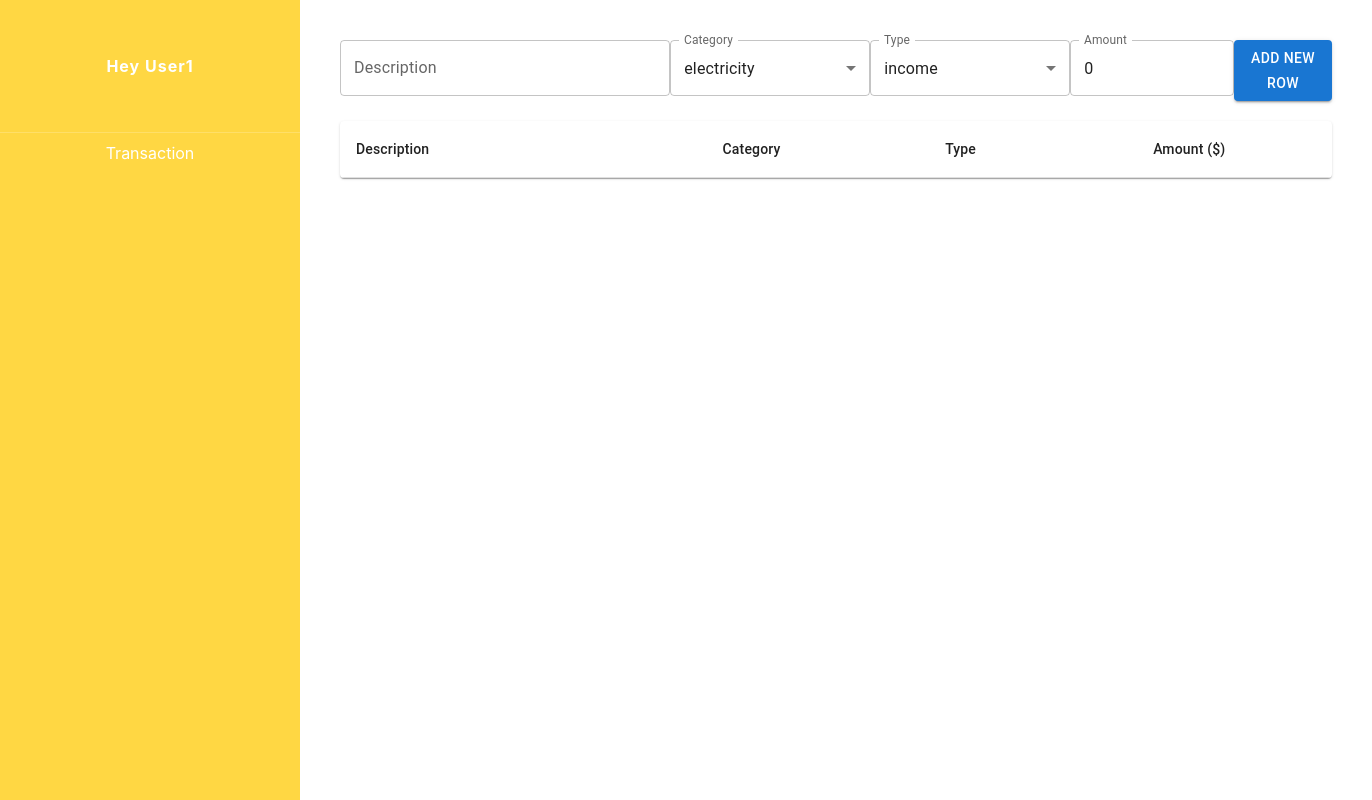
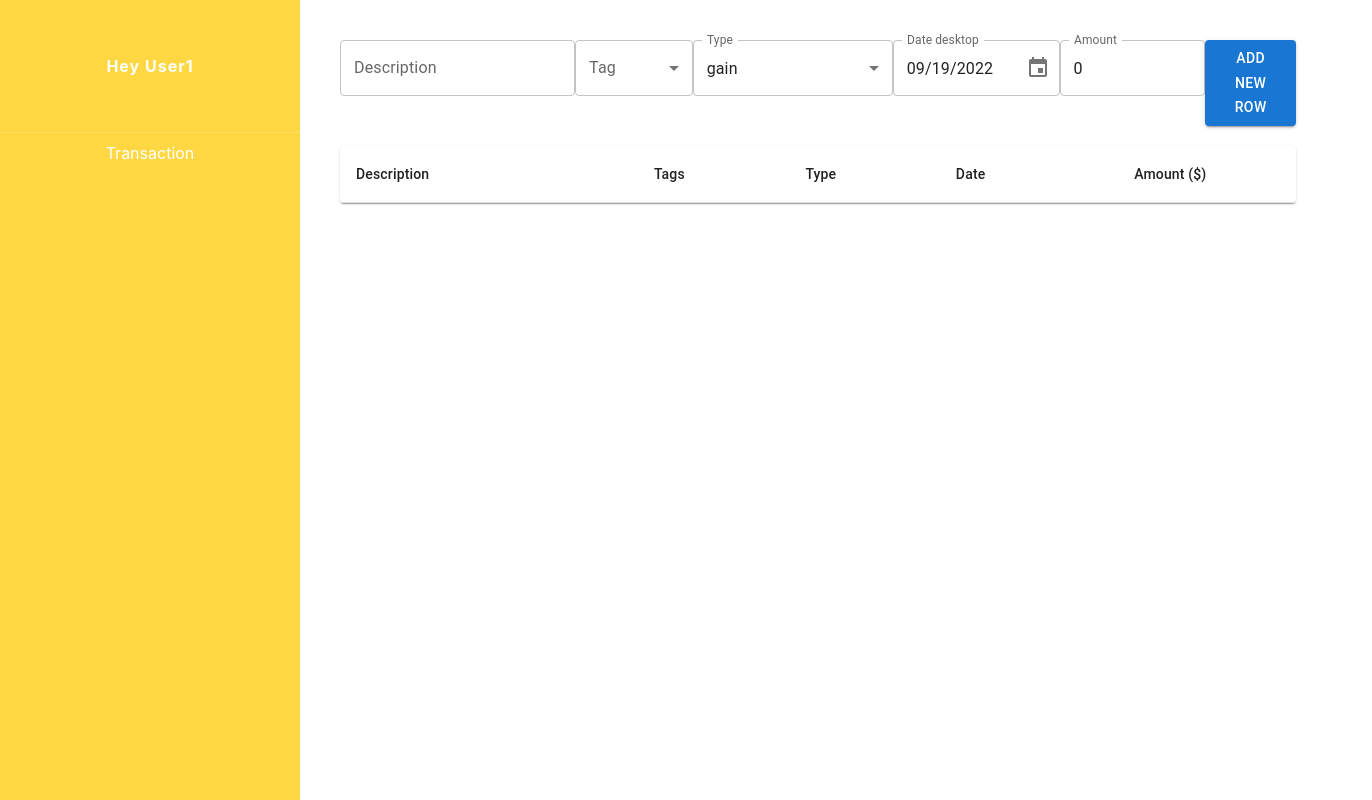
Before and after one commit to MonkeyAndEgg/doge-note, a Next.js app: page /transactions in a window 1280 px wide. Shown: the whole page, 1372 px wide, since content can reach past the window. Built offline with nearby package versions, Linux system fonts and the light colour scheme.

Commit message:
create and update transaction component

```diff
--- a/components/TableInput/TableInput.tsx
+++ /dev/null
@@ -1,91 +0,0 @@
-import { FormControl, InputLabel, MenuItem, Select, SelectChangeEvent, TextField, Button } from "@mui/material";
-import { useCallback, useState } from "react";
-import { CATEGORY } from "../../models/category";
-import { BALANCE_ENTRY_TYPE } from "../../models/type";
-import styles from './TableInput.module.scss';
-
-interface TableInputProps {
-  handleSumbit: (description: string, category: CATEGORY, type: BALANCE_ENTRY_TYPE, amount: number) => void;
-}
-
-const categories = [
-  CATEGORY.ELECTRICITY,
-  CATEGORY.FOOD,
-  CATEGORY.INSURANCE
-];
-
-const types = [
-  BALANCE_ENTRY_TYPE.INCOME,
-  BALANCE_ENTRY_TYPE.COST
-];
-
-export default function TableInput({ handleSumbit }: TableInputProps) {
-  const [ description, setDescription ] = useState('');
-  const [ category, setCategory ] = useState(CATEGORY.ELECTRICITY);
-  const [ type, setType ] = useState(BALANCE_ENTRY_TYPE.INCOME);
-  const [ amount, setAmount ] = useState(0);
-
-  const handleCategoryChange = useCallback((e: SelectChangeEvent) => {
-    setCategory(e.target.value as CATEGORY);
-  }, []);
-
-  const handleTypeChange = useCallback((e: SelectChangeEvent) => {
-    setType(e.target.value as BALANCE_ENTRY_TYPE);
-  }, []);
-
-  return (
-    <div className={styles.container}>
-        <TextField
-          label="Description"
-          sx={{ width: 500 }}
-          value={description}
-          onChange={(e) => setDescription(e.target.value)}
-        />
-        <FormControl sx={{ minWidth: 200 }}>
-          <InputLabel>Category</InputLabel>
-          <Select
-            labelId="category-select-label"
-            id="category-select"
-            value={category}
-            label="Category"
-            onChange={handleCategoryChange}
-          >
-            {
-              categories && categories.map((category) => (
-                <MenuItem key={category} value={category}>{category}</MenuItem>
-              ))
-            }
-          </Select>
-        </FormControl>
-
-        <FormControl sx={{ minWidth: 200 }}>
-          <InputLabel>Type</InputLabel>
-          <Select
-            labelId="type-select-label"
-            id="type-select"
-            value={type}
-            label="Type"
-            onChange={handleTypeChange}
-          >
-            {
-              types && types.map((type) => (
-                <MenuItem key={type} value={type}>{type}</MenuItem>
-              ))
-            }
-          </Select>
-        </FormControl>
-
-        <TextField
-          label="Amount"
-          type="number"
-          InputLabelProps={{
-            shrink: true,
-          }}
-          value={amount}
-          onChange={(e) => setAmount(+e.target.value)}
-        />
-
-        <Button variant="contained" onClick={() => handleSumbit(description, category, type, amount)}>ADD NEW ROW</Button>
-      </div>
-  );
-}
--- /dev/null
+++ b/components/Transaction/TransactionInput/TransactionInput.tsx
@@ -0,0 +1,126 @@
+import { FormControl, InputLabel, MenuItem, Select, SelectChangeEvent, TextField, Button, OutlinedInput, Checkbox, ListItemText } from "@mui/material";
+import { useCallback, useState } from "react";
+import { BALANCE_ENTRY_TYPE } from "../../../models/type";
+import styles from './TransactionInput.module.scss';
+import { DesktopDatePicker } from '@mui/x-date-pickers';
+import dayjs, { Dayjs } from 'dayjs';
+import { TAG } from "../../../models/tag";
+
+interface TransactionInputProps {
+  handleSumbit: (description: string, tags: string[], type: BALANCE_ENTRY_TYPE, time: Dayjs | null, amount: number) => void;
+}
+
+const tags = [
+  TAG.FOOD,
+  TAG.INSURANCE
+];
+
+const types = [
+  BALANCE_ENTRY_TYPE.GAIN,
+  BALANCE_ENTRY_TYPE.LOSS
+];
+const ITEM_HEIGHT = 48;
+const ITEM_PADDING_TOP = 8;
+const MenuProps = {
+  PaperProps: {
+    style: {
+      maxHeight: ITEM_HEIGHT * 4.5 + ITEM_PADDING_TOP,
+      width: 250,
+    },
+  },
+};
+
+export default function TransactionInput({ handleSumbit }: TransactionInputProps) {
+  const [ description, setDescription ] = useState('');
+  const [ selectedTags, setSelectedTags ] = useState([] as string[]);
+  const [ type, setType ] = useState(BALANCE_ENTRY_TYPE.GAIN);
+  const [ amount, setAmount ] = useState(0);
+  const [ time, setTime ] = useState<Dayjs | null>(
+    dayjs(new Date()),
+  );
+
+  const handleTagsChange = useCallback((e: SelectChangeEvent<typeof selectedTags>) => {
+    const {
+      target: { value },
+    } = e;
+    console.log(value)
+    setSelectedTags(
+      // On autofill we get a stringified value.
+      typeof value === 'string' ? value.split(',') : value,
+    );
+  }, []);
+
+  const handleTypeChange = useCallback((e: SelectChangeEvent) => {
+    setType(e.target.value as BALANCE_ENTRY_TYPE);
+  }, []);
+
+  const handleDateCahnge = useCallback((newValue: Dayjs | null) => {
+    setTime(newValue);
+  }, []);
+
+  return (
+    <div className={styles.container}>
+        <TextField
+          label="Description"
+          sx={{ width: 400 }}
+          value={description}
+          onChange={(e) => setDescription(e.target.value)}
+        />
+        <FormControl sx={{ width: 200 }}>
+          <InputLabel id="demo-multiple-checkbox-label">Tag</InputLabel>
+          <Select
+            labelId="demo-multiple-checkbox-label"
+            id="demo-multiple-checkbox"
+            multiple
+            value={selectedTags}
+            onChange={handleTagsChange}
+            input={<OutlinedInput label="Tag" />}
+            renderValue={(selected) => selected.join(', ')}
+            MenuProps={MenuProps}
+          >
+            {tags.map((tag: TAG) => (
+              <MenuItem key={tag} value={tag}>
+                <Checkbox checked={selectedTags.indexOf(tag) > -1} />
+                <ListItemText primary={tag} />
+              </MenuItem>
+            ))}
+          </Select>
+        </FormControl>
+
+        <FormControl sx={{ minWidth: 200 }}>
+          <InputLabel>Type</InputLabel>
+          <Select
+            labelId="type-select-label"
+            id="type-select"
+            value={type}
+            label="Type"
+            onChange={handleTypeChange}
+          >
+            {
+              types && types.map((type) => (
+                <MenuItem key={type} value={type}>{type}</MenuItem>
+              ))
+            }
+          </Select>
+        </FormControl>
+        <DesktopDatePicker
+          label="Date desktop"
+          inputFormat="MM/DD/YYYY"
+          value={time}
+          onChange={handleDateCahnge}
+          renderInput={(params) => <TextField {...params} />}
+        />
+        <TextField
+          label="Amount"
+          type="number"
+          InputLabelProps={{
+            shrink: true,
+          }}
+          value={amount}
+          onChange={(e) => setAmount(+e.target.value)}
+        />
+
+        <Button variant="contained" onClick={() => handleSumbit(description, selectedTags, type, time, amount)}>ADD NEW ROW</Button>
+      </div>
+  );
+}
--- a/components/RecordTable/RecordTable.tsx
+++ b/components/Transaction/TransactionTable/TransactionTable.tsx
@@ -1,25 +1,26 @@
 import { TableContainer, Table, TableHead, TableRow, TableCell, TableBody, Paper } from '@mui/material';
 import { useState } from 'react';
-import { Transaction } from '../../models/transaction';
-import { CATEGORY } from '../../models/category';
-import { BALANCE_ENTRY_TYPE } from '../../models/type';
-import TableInput from '../TableInput/TableInput';
-import styles from "./RecordTable.module.scss";
+import styles from "./TransactionTable.module.scss";
+import dayjs, { Dayjs } from 'dayjs';
+import { BALANCE_ENTRY_TYPE } from '../../../models/type';
+import TableInput from '../TransactionInput/TransactionInput';
+import { Transaction } from '../../../models/transaction';
 
 function createData(
   description: string,
-  category: CATEGORY,
+  tags: string[],
   type: BALANCE_ENTRY_TYPE,
+  time: Dayjs,
   amount: number,
 ): Transaction {
-  return { description, category, type, amount };
+  return { description, tags, type, time, amount };
 }
 
-export default function RecordTable() {
+export default function TransactionTable() {
   const [entries, setEntries] = useState([] as Transaction[]);
 
-  const handleSumbit = (description: string, category: CATEGORY, type: BALANCE_ENTRY_TYPE, amount: number) => {
-    setEntries(prevEntries => [...prevEntries, createData(description, category, type, amount)]);
+  const handleSumbit = (description: string, tags: string[], type: BALANCE_ENTRY_TYPE, time: Dayjs | null, amount: number) => {
+    setEntries(prevEntries => [...prevEntries, createData(description, tags, type, time ? time : dayjs(new Date()), amount)]);
   };
 
   return (
@@ -30,8 +31,9 @@ export default function RecordTable() {
           <TableHead>
             <TableRow>
               <TableCell>Description</TableCell>
-              <TableCell align="center">Category</TableCell>
+              <TableCell align="center">Tags</TableCell>
               <TableCell align="center">Type</TableCell>
+              <TableCell align="center">Date</TableCell>
               <TableCell align="center">Amount&nbsp;($)</TableCell>
             </TableRow>
           </TableHead>
@@ -44,8 +46,9 @@ export default function RecordTable() {
                 <TableCell component="th" scope="row">
                   {entry.description}
                 </TableCell>
-                <TableCell align="center">{entry.category}</TableCell>
+                <TableCell align="center">{entry.tags.join(',')}</TableCell>
                 <TableCell align="center">{entry.type}</TableCell>
+                <TableCell align="center">{entry.time.format('DD-MM-YYYY').toString()}</TableCell>
                 <TableCell align="center">{entry.amount}</TableCell>
               </TableRow>
             ))}
--- a/models/category.ts
+++ /dev/null
@@ -1,9 +0,0 @@
-export enum CATEGORY {
-  FOOD = 'food',
-  UTILITY = 'utility',
-  ELECTRICITY = 'electricity',
-  INSURANCE = 'insurance',
-  MORTGAGE = 'mortgage',
-  GAME = 'game',
-  RENT = 'rent',
-}
--- /dev/null
+++ b/models/tag.ts
@@ -0,0 +1,17 @@
+export enum TAG {
+  FOOD = 'Food',
+  BILL = 'Bill',
+  CLOTHING = 'Clothing',
+  GAS = 'Gas',
+  TRAVEL = 'Travel',
+  INVESTMENT = 'Investment',
+  UTILITY = 'Utility',
+  SALARY = 'Salary',
+  INSURANCE = 'Insurance',
+  MORTGAGE = 'Mortgage',
+  ENTERTAINMENT = 'Entertainment',
+  RENT = 'Rent',
+  OTHER = 'Other',
+  TRANSPORTATION = 'Transportation',
+  MEDICINE = 'Medicine'
+}
--- a/models/transaction.ts
+++ b/models/transaction.ts
@@ -1,9 +1,10 @@
-import { CATEGORY } from "./category";
+import { Dayjs } from "dayjs";
 import { BALANCE_ENTRY_TYPE } from "./type";
 
 export interface Transaction {
   description: string;
-  category: CATEGORY;
+  tags: string[];
   type: BALANCE_ENTRY_TYPE;
+  time: Dayjs;
   amount: number;
 }
--- a/models/type.ts
+++ b/models/type.ts
@@ -1,4 +1,4 @@
 export enum BALANCE_ENTRY_TYPE {
-  INCOME = 'income',
-  COST = 'cost',
+  GAIN = 'gain',
+  LOSS = 'loss',
 }
--- a/pages/_app.tsx
+++ b/pages/_app.tsx
@@ -1,12 +1,16 @@
 import '../styles/globals.scss'
 import type { AppProps } from 'next/app'
 import Layout from '../components/Layout/Layout';
+import { LocalizationProvider } from '@mui/x-date-pickers';
+import { AdapterDayjs } from '@mui/x-date-pickers/AdapterDayjs';
 
 function MyApp({ Component, pageProps }: AppProps) {
   return (
-    <Layout>
-      <Component {...pageProps} />
-    </Layout>
+    <LocalizationProvider dateAdapter={AdapterDayjs}>
+      <Layout>
+        <Component {...pageProps} />
+      </Layout>
+    </LocalizationProvider>
   );
 }
 
--- a/pages/transactions.tsx
+++ b/pages/transactions.tsx
@@ -1,11 +1,11 @@
-import RecordTable from "../components/RecordTable/RecordTable";
-import styles from "../styles/balance.module.scss";
+import TransactionTable from "../components/Transaction/TransactionTable/TransactionTable";
+import styles from "../styles/transactions.module.scss";
 
 export default function Transaction() {
 
   return (
     <div className={styles.container}>
-      <RecordTable />
+      <TransactionTable />
     </div>
   );
 }
```
Also changed, not shown: components/Transaction/TransactionInput/TransactionInput.module.scss (renamed from components/TableInput/TableInput.module.scss), components/Transaction/TransactionTable/TransactionTable.module.scss (renamed from components/RecordTable/RecordTable.module.scss), styles/transactions.module.scss (renamed from styles/balance.module.scss).
